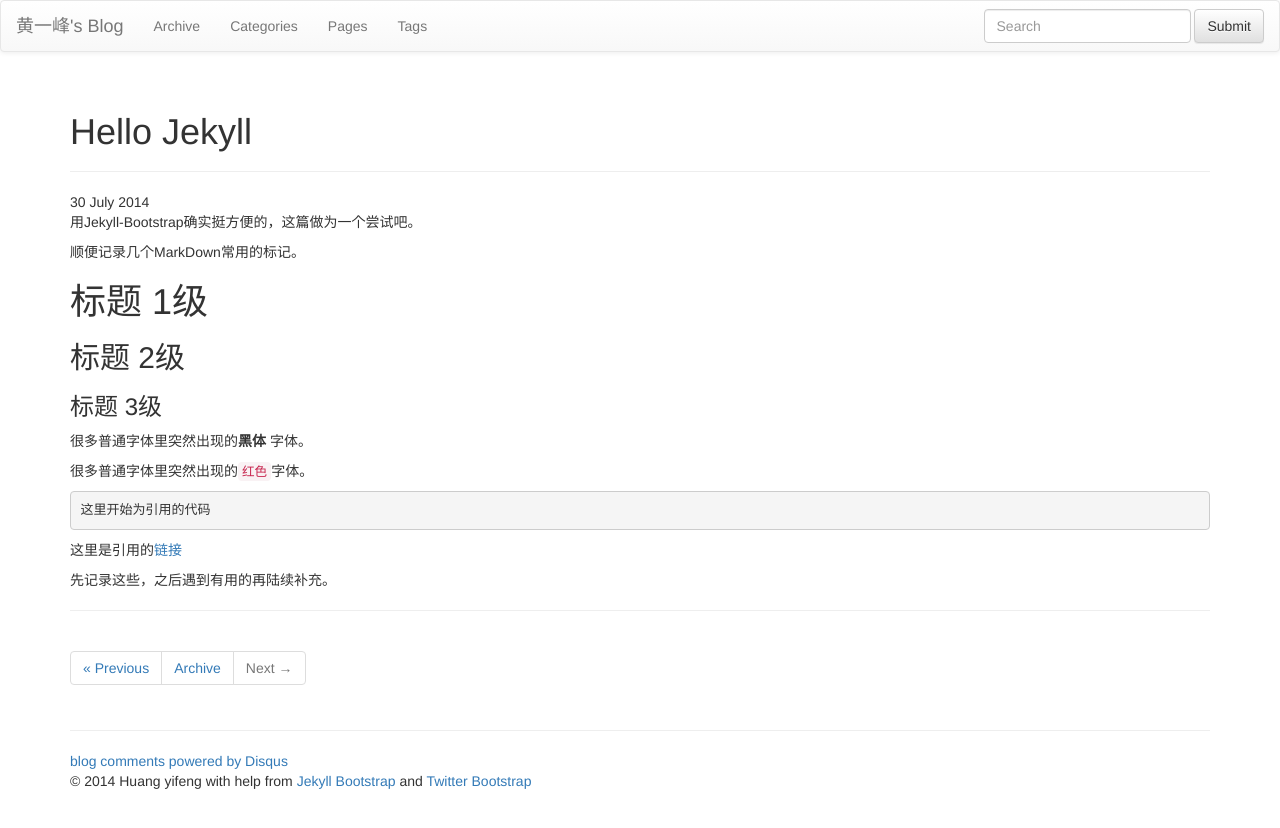
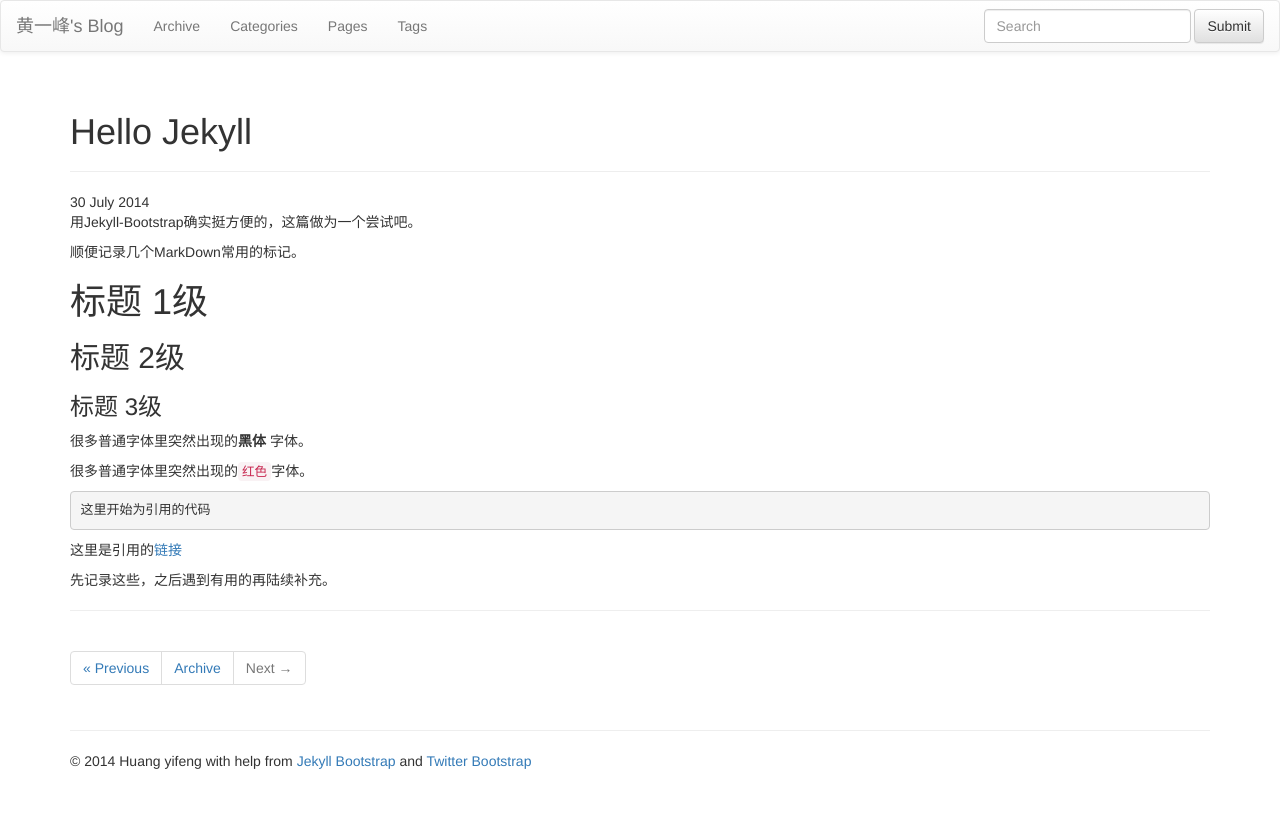
Before and after one commit to huangyifeng/huangyifeng.github.io, a Jekyll site: the page built from _posts/2014-07-30-hello-jekyll.md, in a window 1280 px wide. Shown: the top 828 px of the page. Built offline with Jekyll 4.4.1, drawn with Linux system fonts in a browser that asks for light colours; nearby versions of some CDN libraries; library files that are not in the unit come from our copies; comment, search, counter and statistics services are not loaded; some of the changed lines change nothing that is shown.

Commit message:
config change

```diff
--- a/_config.yml
+++ b/_config.yml
@@ -78,7 +78,8 @@ JB :
   # Set 'provider' to false to turn commenting off globally.
   #
   comments :
-    provider : disqus
+    # provider : disqus
+    provider : false
     disqus :
       short_name : jekyllbootstrap
     livefyre :
```
